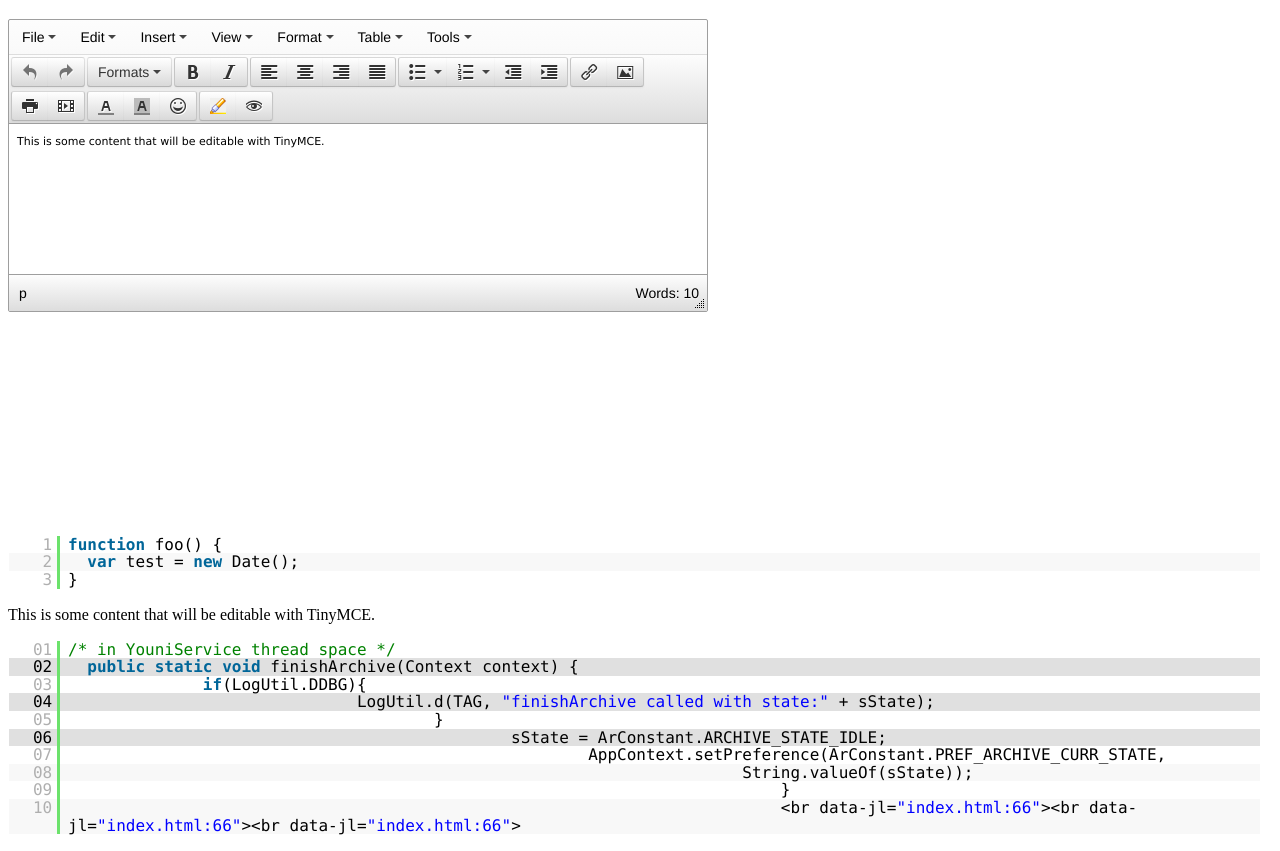
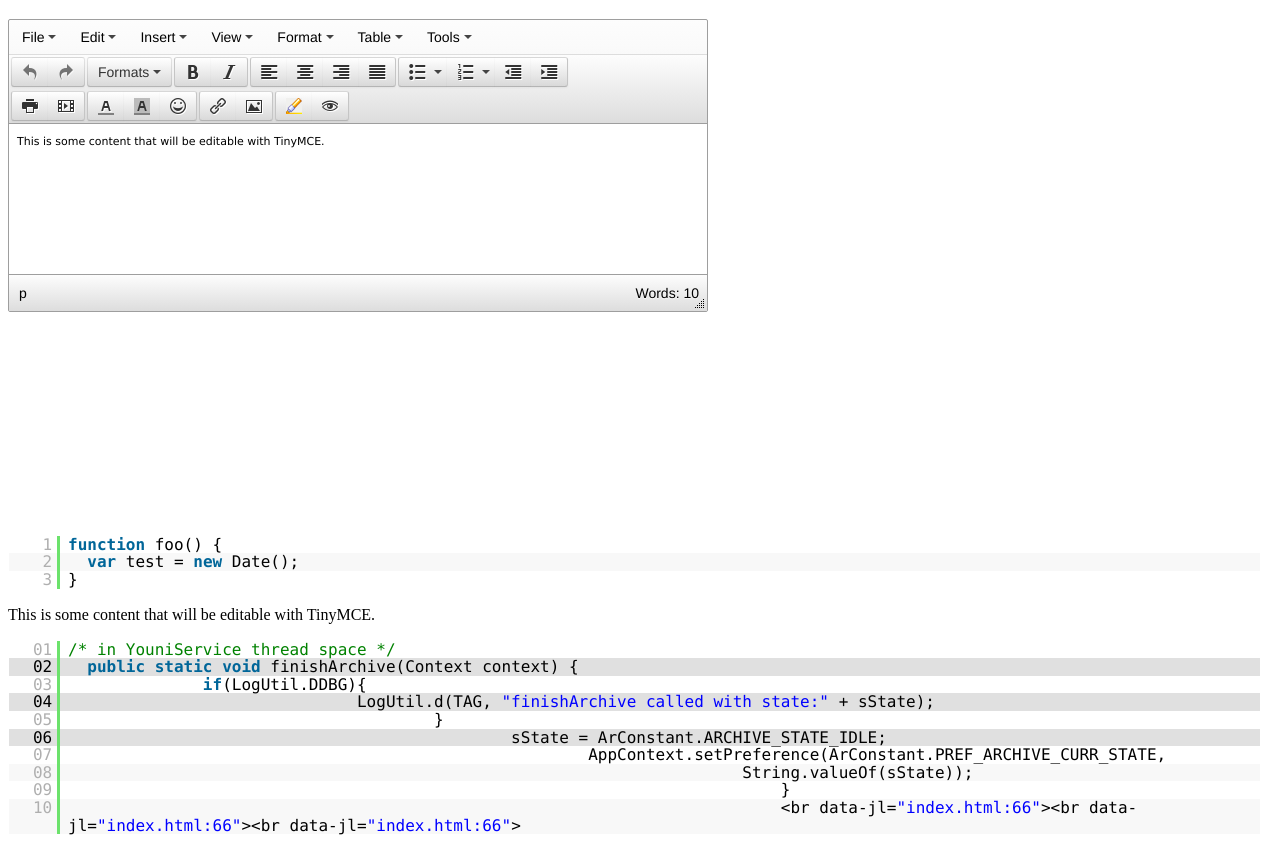
Before and after one commit to codesbase/codesbase.github.com, a plain HTML site: page index.html in a window 1280 px wide. Shown: the part 61-912 px from the top of the page. Drawn offline with Linux system fonts and the light colour scheme.

Commit message:
move link and image to toolbar2

```diff
--- a/index.html
+++ b/index.html
@@ -29,8 +29,8 @@
         "insertdatetime media nonbreaking save table contextmenu directionality",
         "emoticons template paste syntaxhl"
     ],
-    toolbar1: "insertfile undo redo | styleselect | bold italic | alignleft aligncenter alignright alignjustify | bullist numlist outdent indent | link image",
-    toolbar2: "print media | forecolor backcolor emoticons | syntaxhl preview",
+    toolbar1: "insertfile undo redo | styleselect | bold italic | alignleft aligncenter alignright alignjustify | bullist numlist outdent indent",
+    toolbar2: "print media | forecolor backcolor emoticons | link image | syntaxhl preview",
     templates: [
         {title: 'Test template 1', content: 'Test 1'},
         {title: 'Test template 2', content: 'Test 2'}
```
